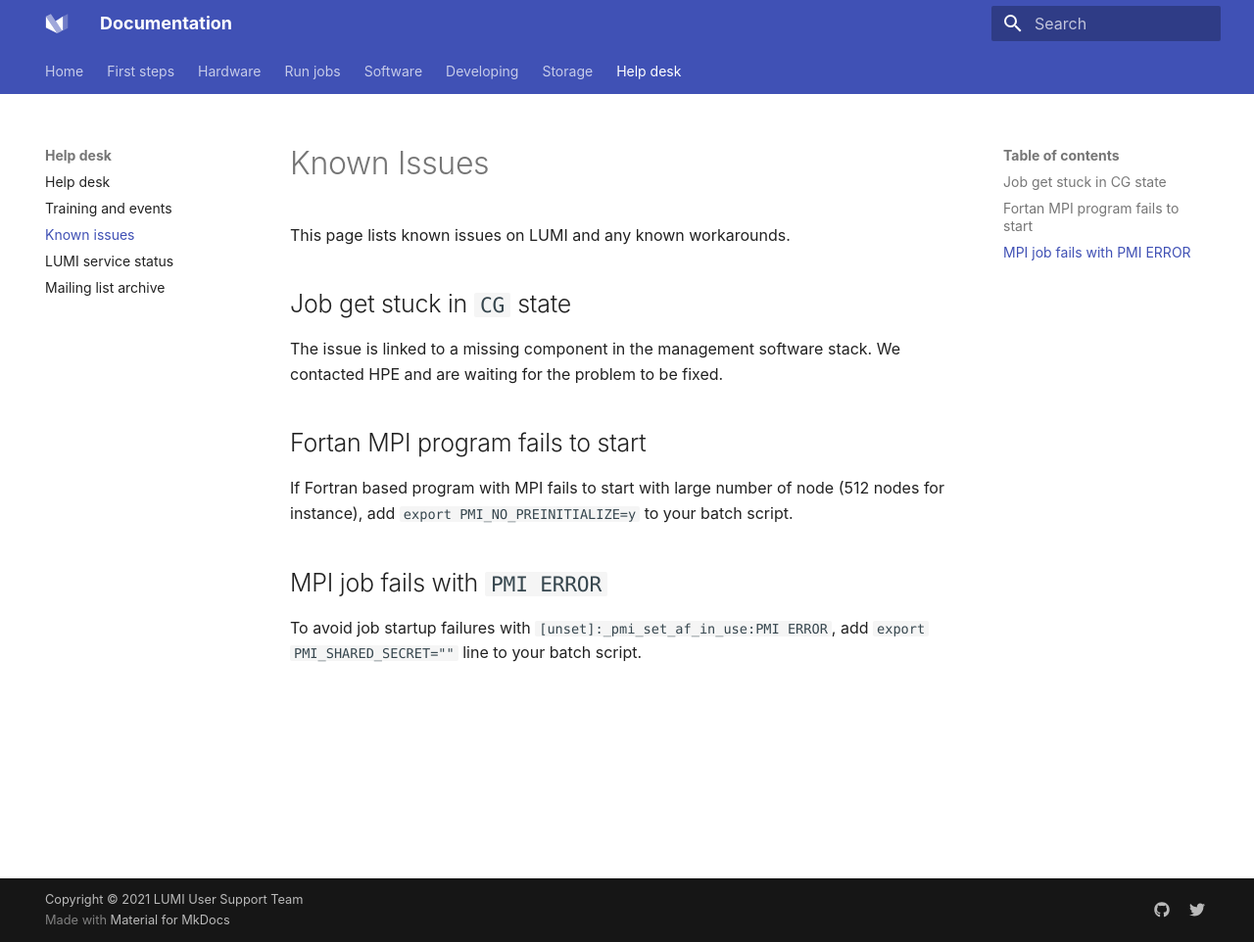
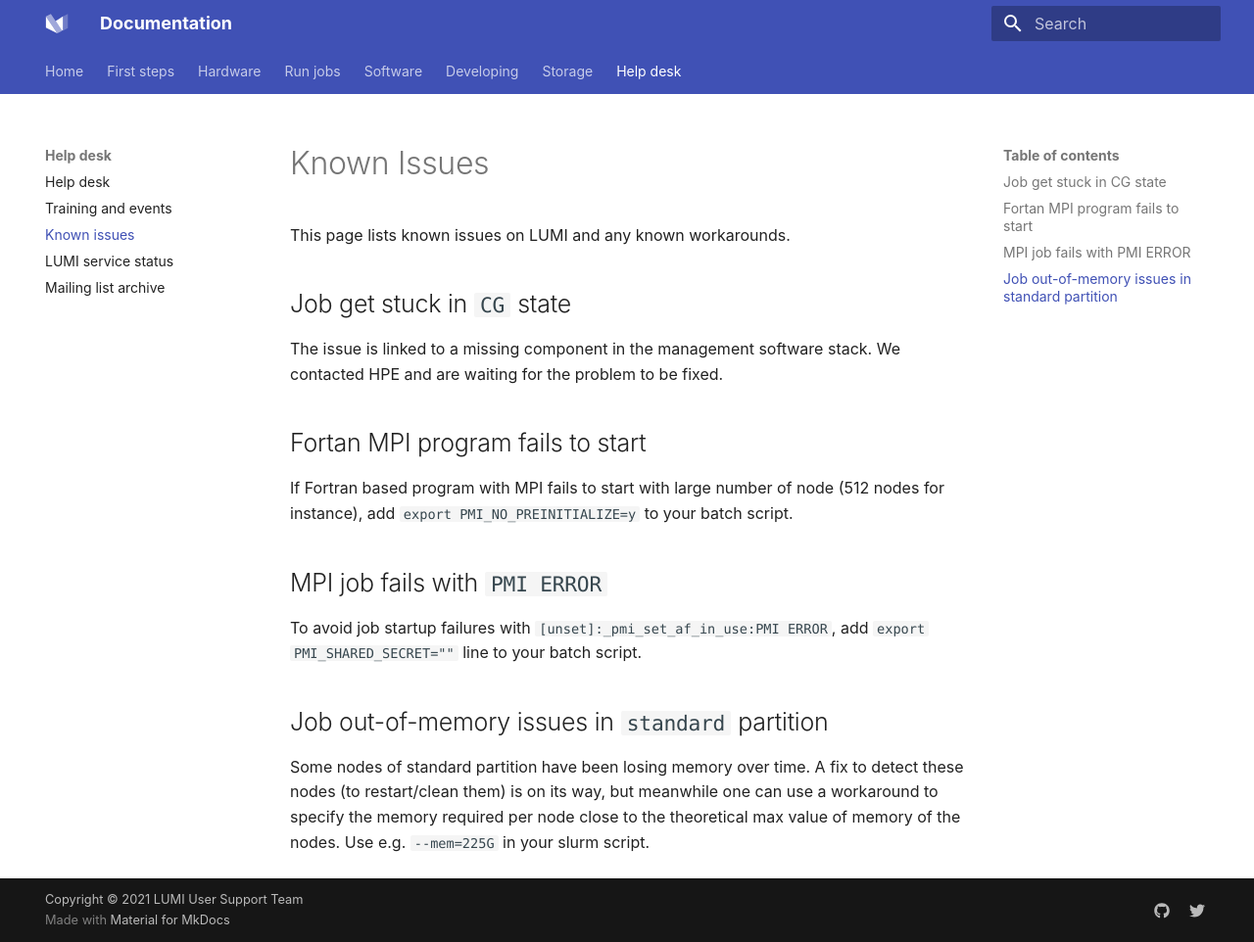
Before and after one commit to Lumi-supercomputer/lumi-userguide, an MkDocs documentation site: the page built from docs/helpdesk/issues.md, in a window 1280 px wide and 962 px high. Shown: the whole window at 98% size. Built offline with MkDocs 1.6.1 and Material for MkDocs 9.7.7, drawn with Linux system fonts in a browser that asks for light colours.

Commit message:
Add job out-of-memory workaround fix to known issues

```diff
--- a/docs/helpdesk/issues.md
+++ b/docs/helpdesk/issues.md
@@ -21,3 +21,7 @@
 
 To avoid job startup failures with `[unset]:_pmi_set_af_in_use:PMI ERROR`, add
 `export PMI_SHARED_SECRET=""` line to your batch script.
+
+## Job out-of-memory issues in `standard` partition
+
+Some nodes of standard partition have been losing memory over time. A fix to detect these nodes (to restart/clean them) is on its way, but meanwhile one can use a workaround to specify the memory required per node close to the theoretical max value of memory of the nodes. Use e.g. `--mem=225G` in your slurm script.
```
